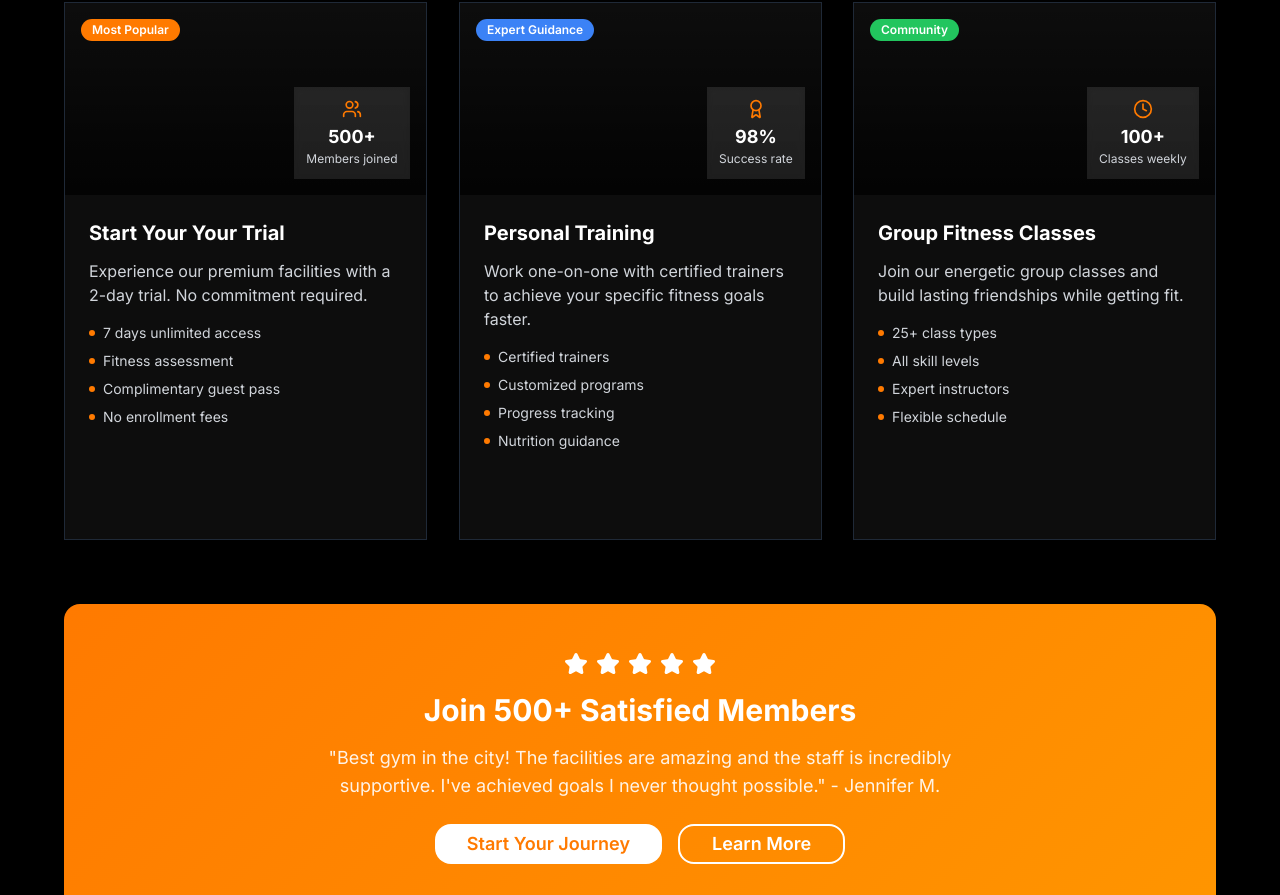
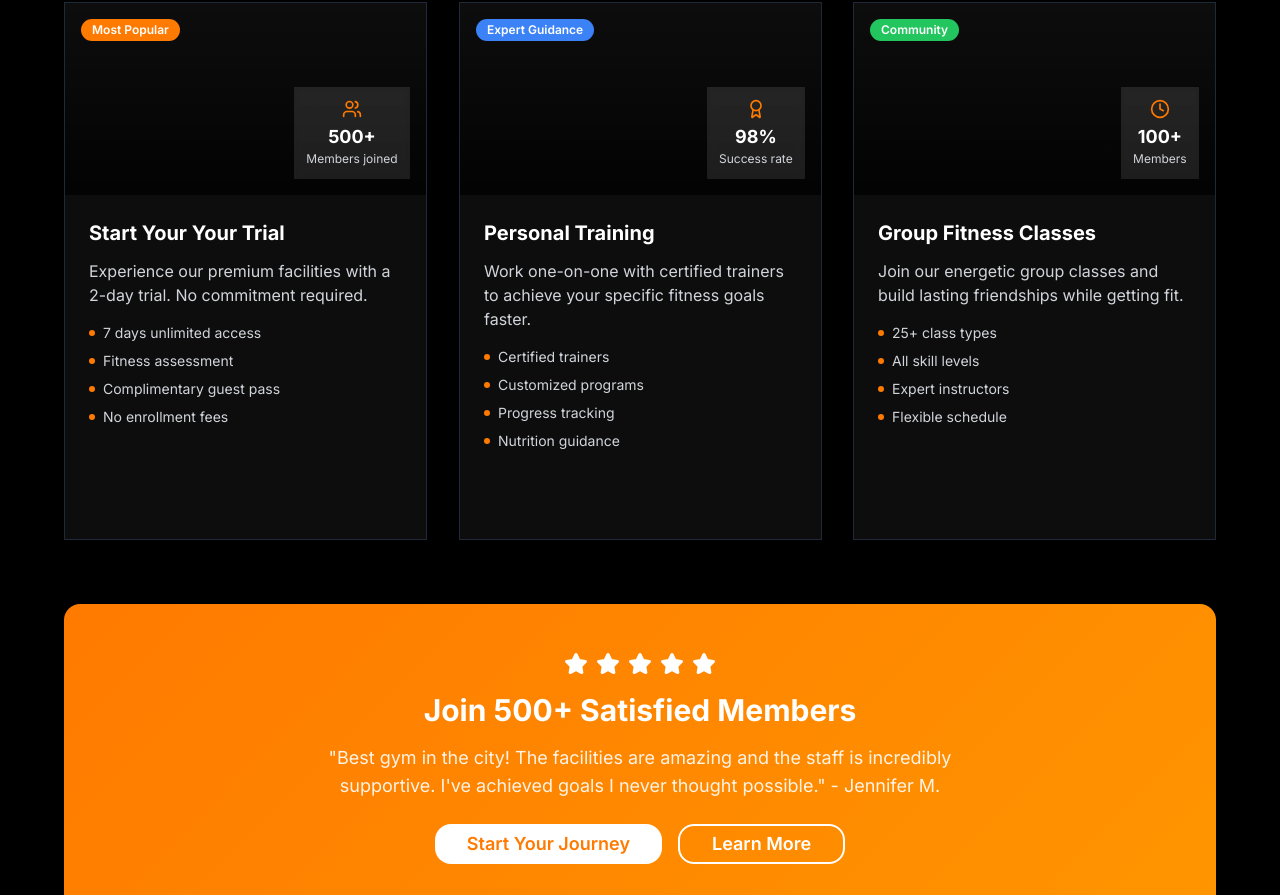
Before and after one commit to Myenum2412/Aura-Fitness-Studio-GYM, a Next.js app: page / in a window 1280 px wide. Shown: the part 1111-2006 px from the top of the page. Built offline with nearby package versions, Linux system fonts and the light colour scheme.

Commit message:
Update featured-ctas.tsx

```diff
--- a/components/featured-ctas.tsx
+++ b/components/featured-ctas.tsx
@@ -43,7 +43,7 @@ const ctaCards = [
     buttonText: "View Schedule",
     buttonStyle: "btn-secondary",
     href: "/services",
-    stats: { icon: Clock, value: "100+", label: "Classes weekly" },
+    stats: { icon: Clock, value: "100+", label: "Members" },
   },
 ]
 
```
